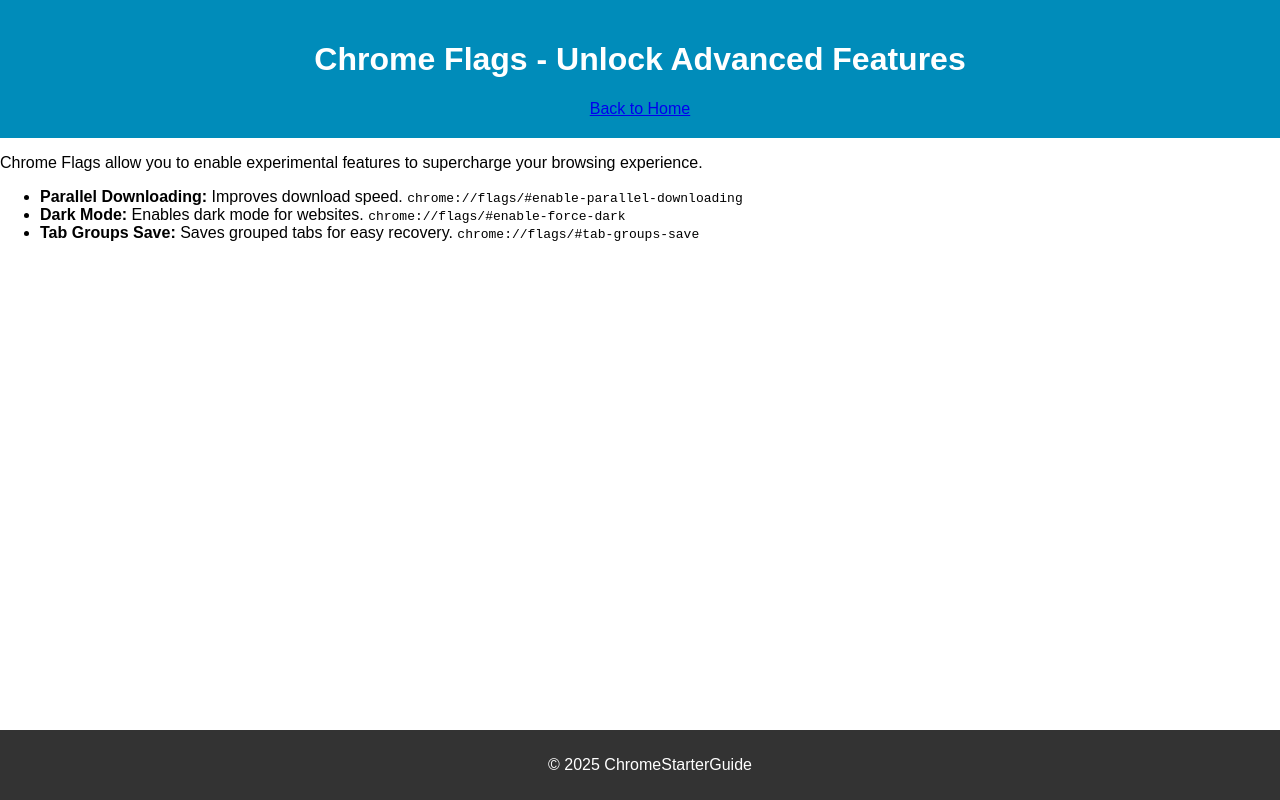
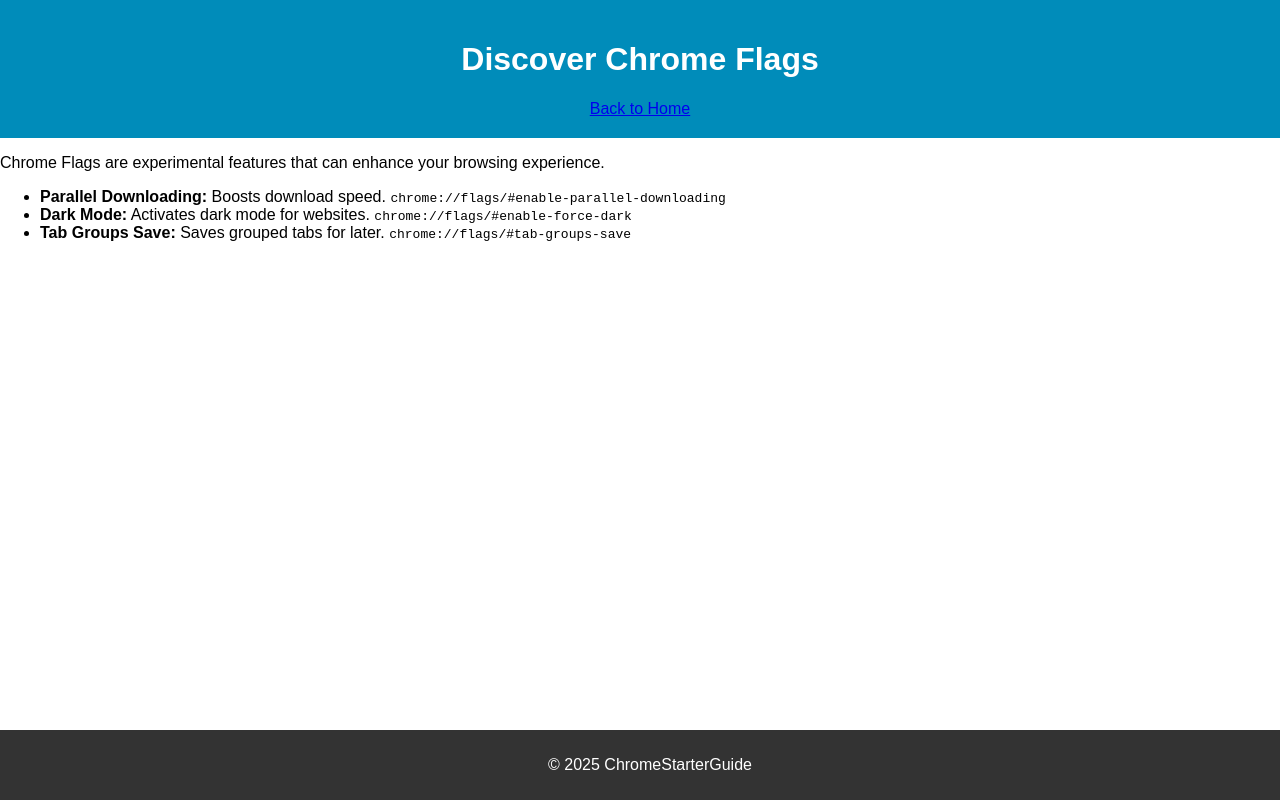
Before and after one commit to MaxYT5184/ChromeStarterGuide, a plain HTML site: page guides/chrome_flags.html in a window 1280 px wide. Drawn offline with Linux system fonts and the light colour scheme.

Commit message:
Update chrome_flags.html

```diff
--- a/guides/chrome_flags.html
+++ b/guides/chrome_flags.html
@@ -8,15 +8,15 @@
 </head>
 <body>
     <header>
-        <h1>Chrome Flags - Unlock Advanced Features</h1>
+        <h1>Discover Chrome Flags</h1>
         <a href="../index.html">Back to Home</a>
     </header>
     <main>
-        <p>Chrome Flags allow you to enable experimental features to supercharge your browsing experience.</p>
+        <p>Chrome Flags are experimental features that can enhance your browsing experience.</p>
         <ul>
-            <li><strong>Parallel Downloading:</strong> Improves download speed. <code>chrome://flags/#enable-parallel-downloading</code></li>
-            <li><strong>Dark Mode:</strong> Enables dark mode for websites. <code>chrome://flags/#enable-force-dark</code></li>
-            <li><strong>Tab Groups Save:</strong> Saves grouped tabs for easy recovery. <code>chrome://flags/#tab-groups-save</code></li>
+            <li><strong>Parallel Downloading:</strong> Boosts download speed. <code>chrome://flags/#enable-parallel-downloading</code></li>
+            <li><strong>Dark Mode:</strong> Activates dark mode for websites. <code>chrome://flags/#enable-force-dark</code></li>
+            <li><strong>Tab Groups Save:</strong> Saves grouped tabs for later. <code>chrome://flags/#tab-groups-save</code></li>
         </ul>
     </main>
     <footer>
```
